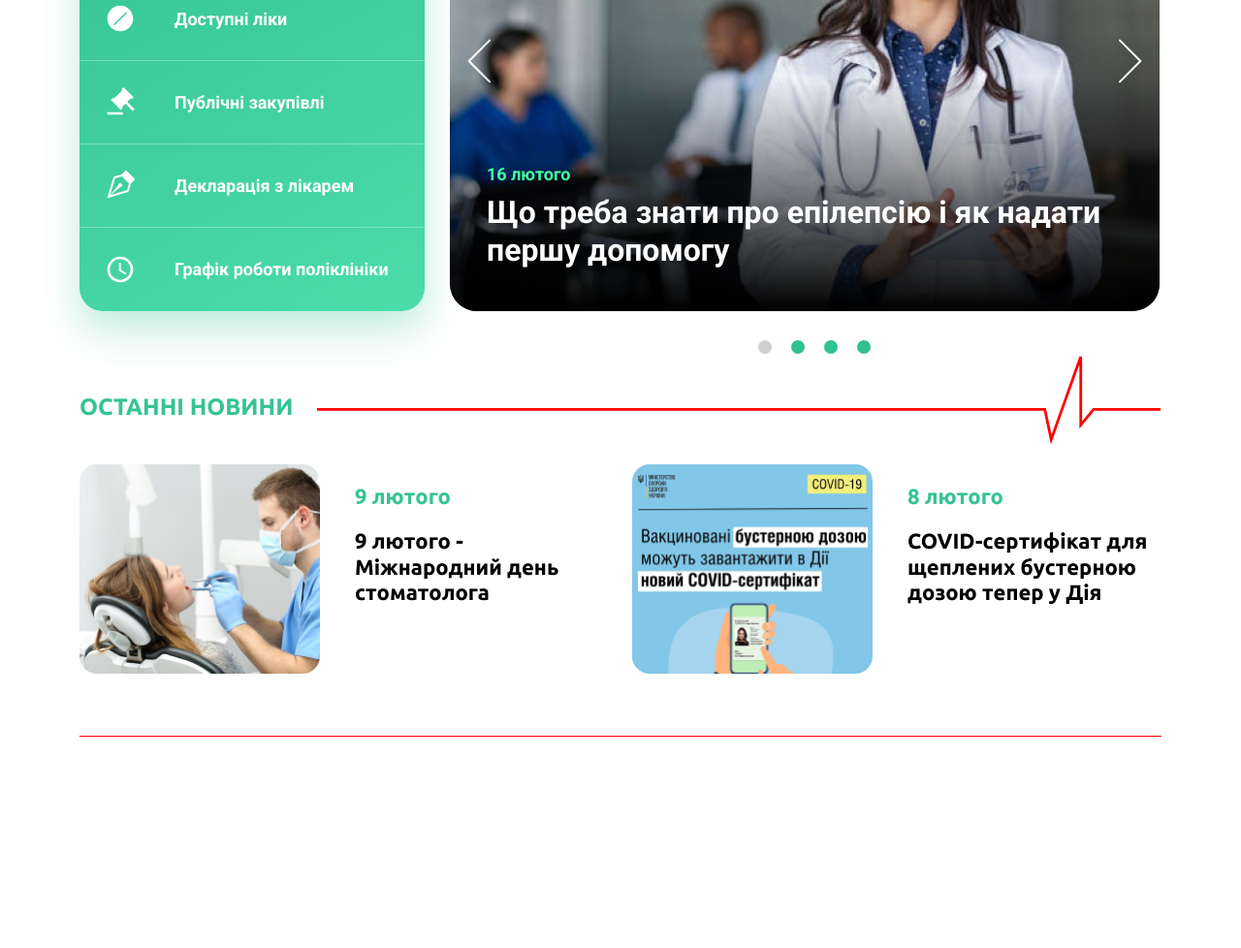
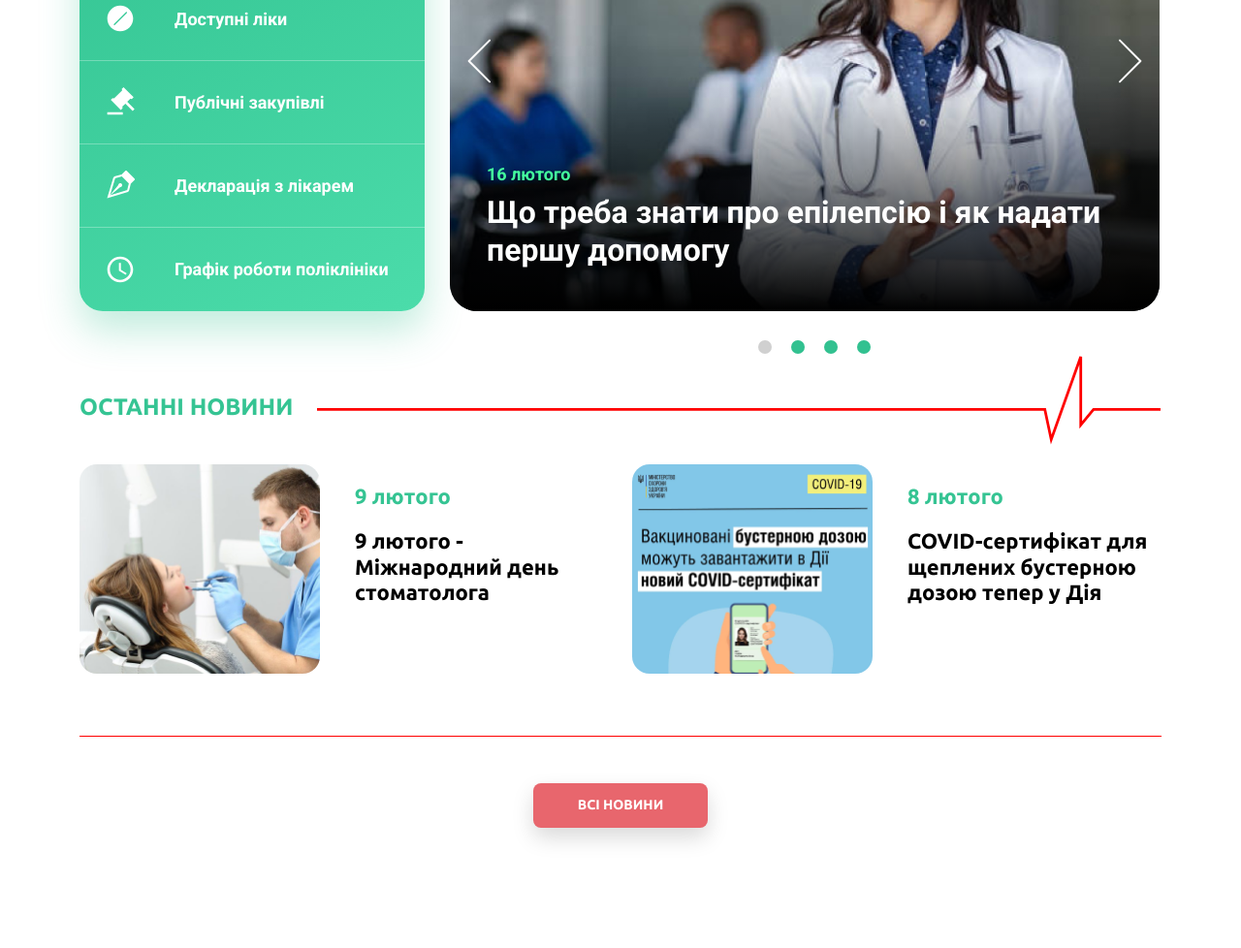
Before and after one commit to casperDev3/clinic_stryi, a website: page src/index.html in a window 1280 px wide. Shown: the part 344-1322 px from the top of the page at 97% size. Before the commit the page ends 1152 px from the top, so only its background shows below. Drawn offline with nearby package versions, Linux system fonts and the light colour scheme; files that its build step writes are made by us from their sources; files whose address does not match are found by name.

Commit message:
completed section "News"

```diff
--- a/src/index.html
+++ b/src/index.html
@@ -212,6 +212,9 @@
                 <div class="col-12">
                     <div class="news__line"></div>
                 </div>
+                <div class="col-12 d-flex justify-content-center">
+                    <button href="#" class="news__btn">ВСІ НОВИНИ</button>
+                </div>
             </div>
             <!-- /row -->
         </div>
--- a/src/sass/news.scss
+++ b/src/sass/news.scss
@@ -20,7 +20,7 @@ $news_title_fontSize: 24px;
             max-width: 100%;
         }
     }
-    &__item{
+    &__item {
         text-decoration: none;
         margin-bottom: 64px;
     }
@@ -43,13 +43,30 @@ $news_title_fontSize: 24px;
         padding-top: 20px;
         max-width: 100%;
         color: #000;
-        &_title{
-            color: #35C493;
+        &_title {
+            color: #35c493;
             margin-bottom: 20px;
         }
     }
-    &__line{
-        border-bottom: 1px solid #FF0000;
+    &__line {
+        border-bottom: 1px solid #ff0000;
         margin-bottom: 48px;
     }
+    &__btn {
+        margin-bottom: 124px;
+        width: 180px;
+        height: 46px;
+        border: none;
+        background: #e8666d;
+        box-shadow: 0px 10px 22px rgba(0, 0, 0, 0.15);
+        border-radius: 8px;
+
+        font-family: "Ubuntu";
+        font-weight: 700;
+        font-size: 14px;
+        line-height: 1.2;
+        text-transform: uppercase;
+        font-feature-settings: "cpsp" on;
+        color: #ffffff;
+    }
 }
```
